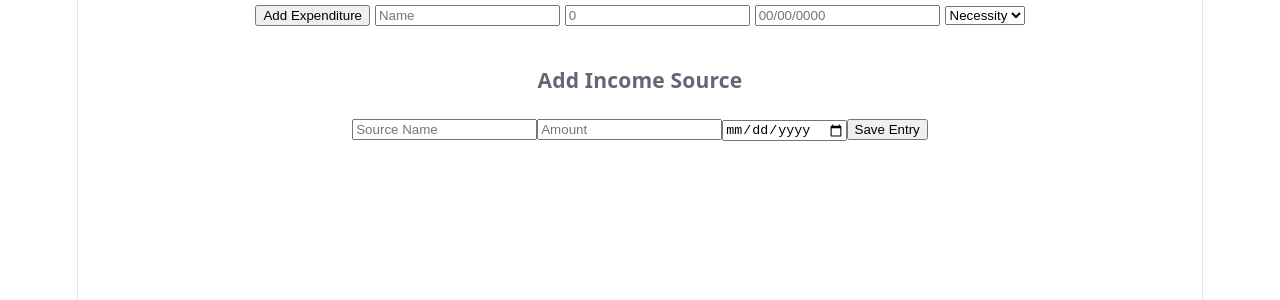
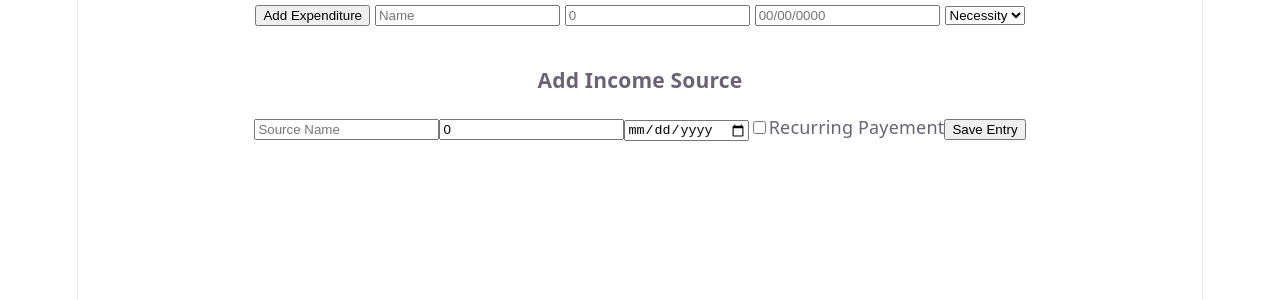
Before and after one commit to BenRod5/Pocket-Finance, a React (Vite) app: page / in a window 1280 px wide. Shown: the top 300 px of the page. Built offline with nearby package versions, Linux system fonts and the light colour scheme.

Commit message:
Add Recurring Option

```diff
--- a/src/Income.jsx
+++ b/src/Income.jsx
@@ -3,15 +3,26 @@ import { useState } from 'react' ;
 const Income = () => {
     //Define the globals
     const [source, setSource] = useState("");
-    const [amount, setAmount] = useState("");
+    const [amount, setAmount] = useState(0);
     const [date, setDate] = useState("");
+    const [isRecurring, setIsRecurring] = useState(false);
+    const [repeatAmount, setRepeatAmount] = useState("monthly");
+
+
+
+
     //Shows when save button is clicked
     const handleSave = () => {
             alert("Saved " + source + " (£" + amount + ") on " + date);
         };
 
     return(
-        <div style={{padding: '20px', border: '1px'}}>
+        <div style={{
+            padding: '20px',
+            border: '1px'
+        }}>
+
+
             <h3>Add Income Source</h3>
 
             <input
@@ -36,7 +47,26 @@ const Income = () => {
                     value={date}
                     onChange={(e) => setDate(e.target.value)}
             />
+            <label>
+                <input
+                    type="checkbox"
+                    checked={isRecurring}
+                    onChange={(e) => setIsRecurring(e.target.checked)}
+                />
+
+                Recurring Payement
+            </label>
+        {isRecurring && (
+            <select value={repeatAmount} onChange={(e) => setRepeatAmount(e.target.value)}>
+                <option value="weekly">Weekly</option>
+                <option value="biweekly">Bi-Weekly</option>
+                <option value="monthly">Monthly</option>
+            </select>
+	)}
+
             <button onClick={handleSave}>Save Entry</button>
+
+
         </div>
     );
 
```
